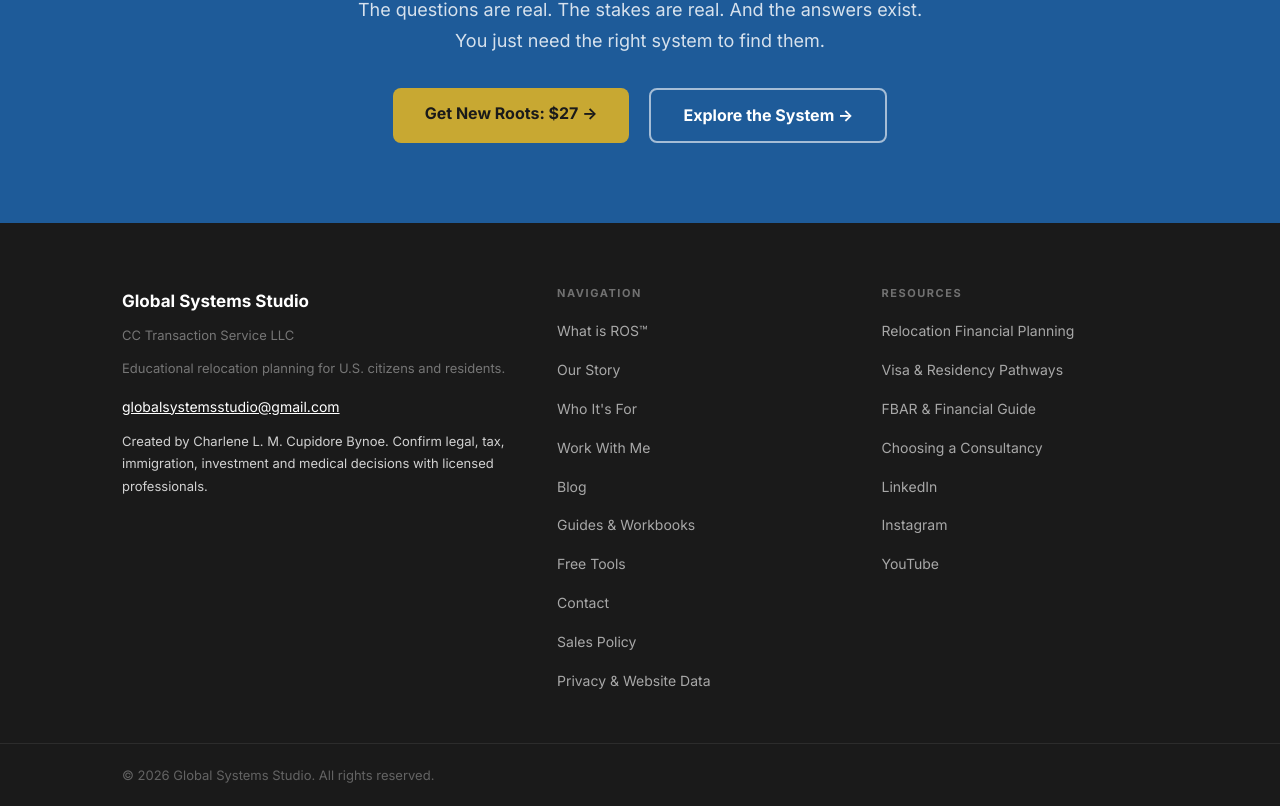
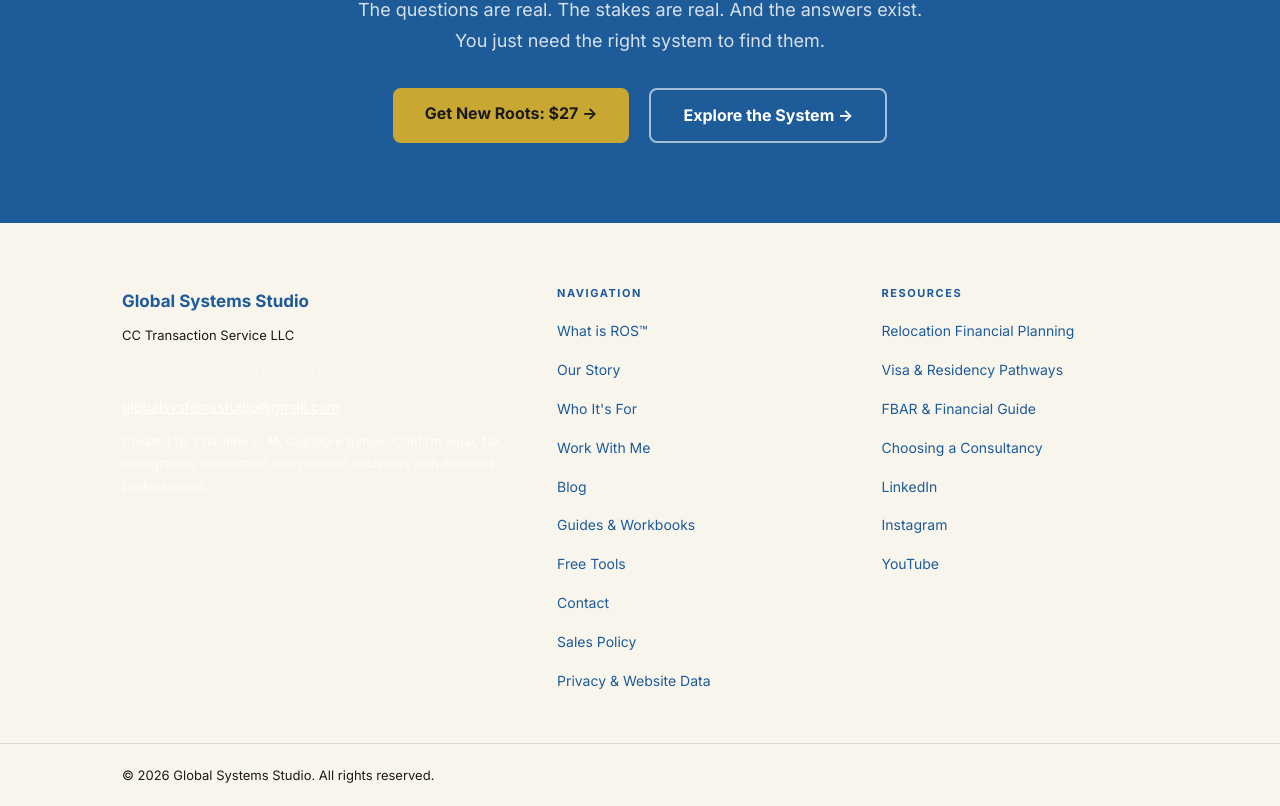
Before and after one commit to globalsystemsstudio-lang/gss-website, a Next.js app: page / in a window 1280 px wide. Shown: the part 10114-10920 px from the top of the page. Built offline with nearby package versions, Linux system fonts and the light colour scheme.

Commit message:
Improve footer contrast with GSS brand colors

```diff
--- a/app/globals.css
+++ b/app/globals.css
@@ -537,7 +537,7 @@ section { padding: 80px 0; }
 /* ================================================================
    FOOTER
    ================================================================ */
-.site-footer { background: var(--dark); color: rgba(255,255,255,0.72); }
+.site-footer { background: var(--bg); color: var(--text); }
 
 .footer-main { padding: 64px 0 48px; }
 
@@ -550,14 +550,14 @@ section { padding: 80px 0; }
 .footer-logo-text {
   font-size: 17px;
   font-weight: 700;
-  color: var(--white);
+  color: var(--primary);
   display: block;
   margin-bottom: 8px;
 }
 
 .footer-brand p {
   font-size: 13px;
-  color: rgba(255,255,255,0.4);
+  color: var(--text);
   margin: 0;
 }
 
@@ -566,7 +566,7 @@ section { padding: 80px 0; }
   font-weight: 700;
   text-transform: uppercase;
   letter-spacing: 0.14em;
-  color: rgba(255,255,255,0.38);
+  color: var(--primary);
   margin-bottom: 16px;
 }
 
@@ -578,22 +578,22 @@ section { padding: 80px 0; }
 }
 
 .footer-col ul a {
-  color: rgba(255,255,255,0.62);
+  color: var(--primary);
   text-decoration: none;
   font-size: 14px;
   transition: color 0.15s;
 }
-.footer-col ul a:hover { color: var(--white); }
+.footer-col ul a:hover { color: #173f69; text-decoration: underline; }
 
 .footer-bottom {
-  border-top: 1px solid rgba(255,255,255,0.08);
+  border-top: 1px solid var(--border);
   padding: 20px 0;
   text-align: center;
 }
 
 .footer-bottom p {
   font-size: 13px;
-  color: rgba(255,255,255,0.32);
+  color: var(--text);
   margin: 0;
 }
 
@@ -1405,3 +1405,6 @@ section { padding: 80px 0; }
 .site-search ul { list-style:none; padding:0; }
 .site-search li { padding:12px 0; border-bottom:1px solid var(--border); }
 @media(max-width:760px) { .questions-grid { grid-template-columns:1fr; } .questions-section { padding:56px 0; } .hero { background-position: 60% center; } }
+
+.site-footer .goog-te-gadget .goog-te-gadget-simple { border-color: #1E5B99 !important; }
+.site-footer .goog-te-gadget .goog-te-gadget-simple span, .site-footer .goog-te-gadget .goog-te-gadget-simple .goog-te-menu-value span { color: #1E5B99 !important; }
```
